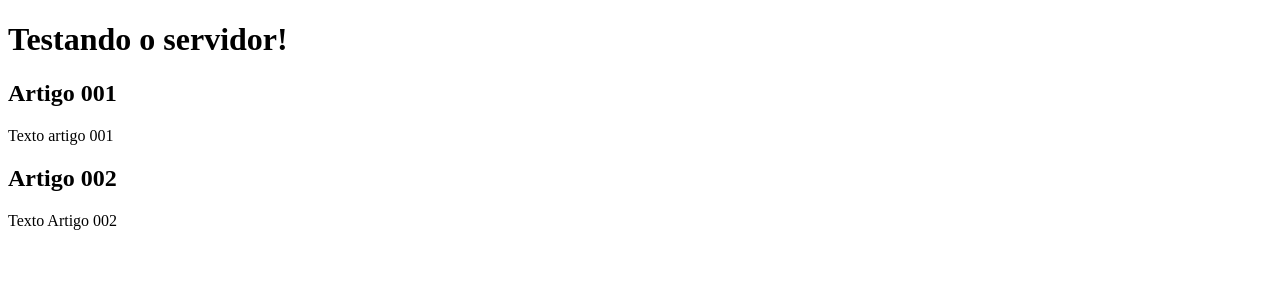
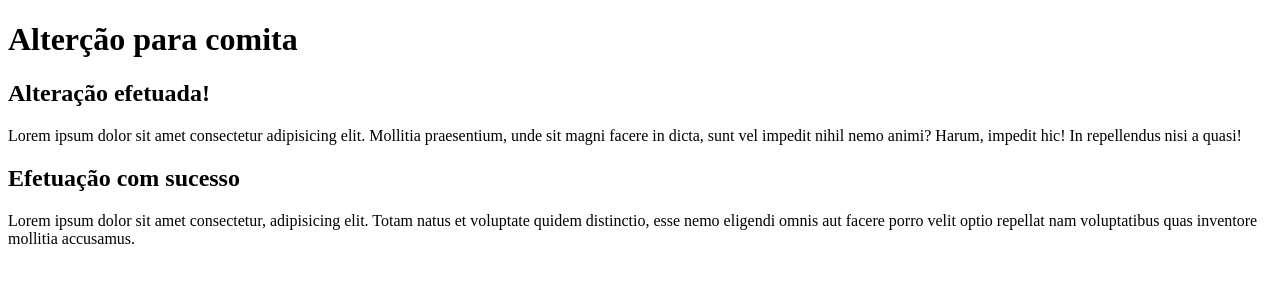
Before and after one commit to Lboldrin95/repositorio-para-site, a plain HTML site: page index.html in a window 1280 px wide. Drawn offline with Linux system fonts and the light colour scheme.

Commit message:
Comecei a alteração do sistema

```diff
--- a/index.html
+++ b/index.html
@@ -8,15 +8,15 @@
 <body>
     <main>
         <header>
-            <h1>Testando o servidor!</h1>
+            <h1>Alterção para comita</h1>
         </header>
         <article>
-            <h2>Artigo 001</h2>
-            <p>Texto artigo 001</p>
+            <h2>Alteração efetuada! </h2>
+            <p>Lorem ipsum dolor sit amet consectetur adipisicing elit. Mollitia praesentium, unde sit magni facere in dicta, sunt vel impedit nihil nemo animi? Harum, impedit hic! In repellendus nisi a quasi!</p>
         </article>
         <article>
-            <h2>Artigo 002</h2>
-            <p>Texto Artigo 002</p>
+            <h2>Efetuação com sucesso  </h2>
+            <p>Lorem ipsum dolor sit amet consectetur, adipisicing elit. Totam natus et voluptate quidem distinctio, esse nemo eligendi omnis aut facere porro velit optio repellat nam voluptatibus quas inventore mollitia accusamus.</p>
         </article>
     </main>
 
```
